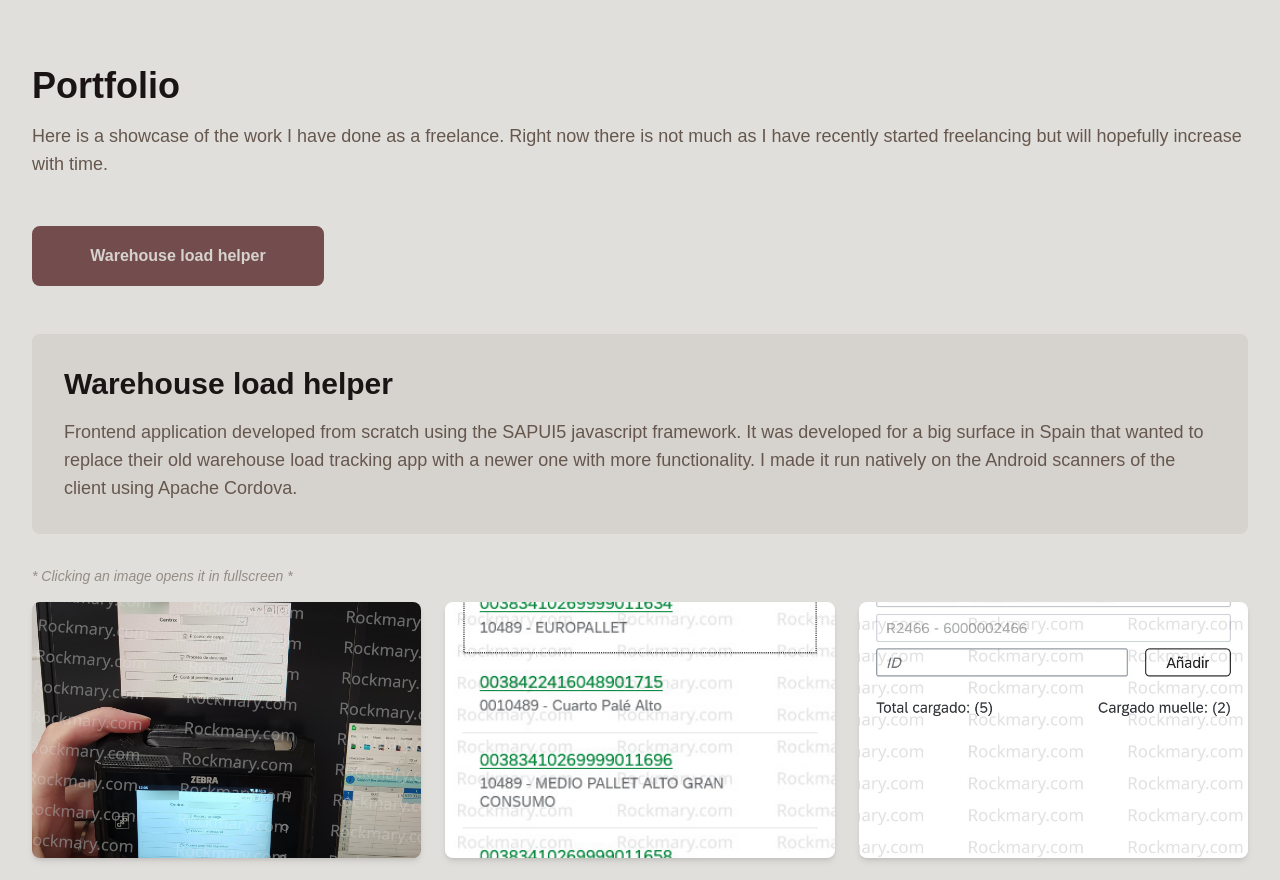
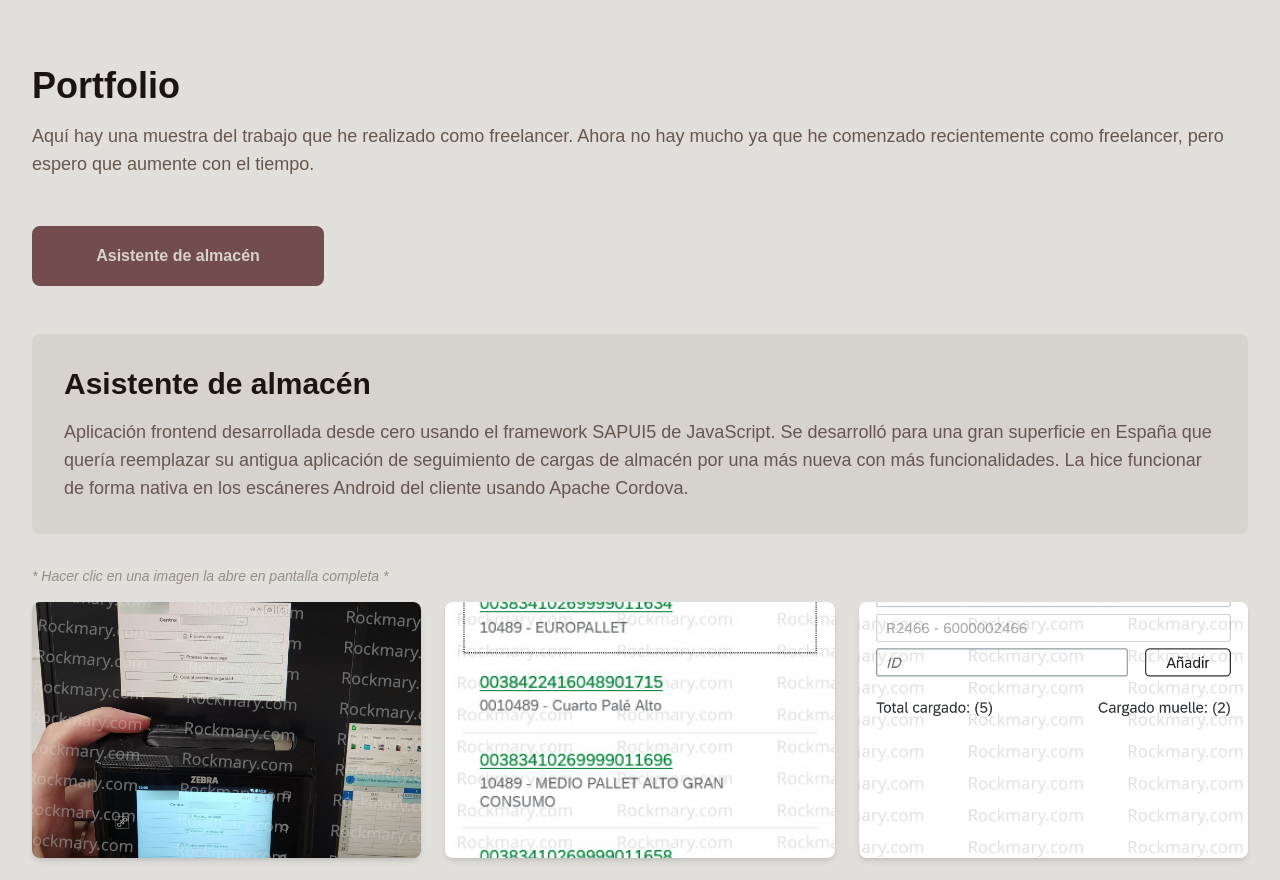
Before and after one commit to pablopenna/rockmary, a Next.js app: page /es in a window 1280 px wide. Shown: the part 1720-2600 px from the top of the page. Built offline with nearby package versions, Linux system fonts and the light colour scheme; grey boxes are pictures that could not be loaded.

Commit message:
i18n: translate Portfolio section

```diff
--- a/src/app/components/Portfolio.tsx
+++ b/src/app/components/Portfolio.tsx
@@ -3,6 +3,7 @@
 import { useState, useEffect } from 'react';
 import Image from 'next/image';
 import { withBasePath } from '@/lib/basePath';
+import { getTranslation, Locale } from '../i18n';
 
 interface Project {
   id: number;
@@ -11,16 +12,22 @@
   images: string[];
 }
 
-const projects: Project[] = [
-  {
-    id: 1,
-    name: "Warehouse load helper",
-    description: "Frontend application developed from scratch using the SAPUI5 javascript framework. It was developed for a big surface in Spain that wanted to replace their old warehouse load tracking app with a newer one with more functionality. I made it run natively on the Android scanners of the client using Apache Cordova.",
-    images: ["/portfolio/rf/portfolio_A_1.jpg", "/portfolio/rf/portfolio_A_2.jpg", "/portfolio/rf/portfolio_A_3.jpg", "/portfolio/rf/portfolio_A_4.jpg"]
-  },
-];
+interface PortfolioProps {
+  locale: Locale
+}
 
-export default function Portfolio() {
+export default function Portfolio({ locale }: PortfolioProps) {
+  const t = getTranslation.bind(null, locale);
+
+  const projects: Project[] = [
+    {
+      id: 1,
+      name: t('PORTFOLIO_PROJECT_1_NAME'),
+      description: t('PORTFOLIO_PROJECT_1_DESC'),
+      images: ['/portfolio/rf/portfolio_A_1.jpg', '/portfolio/rf/portfolio_A_2.jpg', '/portfolio/rf/portfolio_A_3.jpg', '/portfolio/rf/portfolio_A_4.jpg']
+    }
+  ];
+
   const [selectedProject, setSelectedProject] = useState<Project>(projects[0]);
   const [fullscreenImage, setFullscreenImage] = useState<string | null>(null);
 
@@ -40,8 +47,8 @@
   return (
     <section id="portfolio" className="py-16 bg-base-two">
       <div className="max-w-7xl mx-auto px-4 sm:px-6 lg:px-8">
-        <h2 className="text-4xl font-bold text-contrast mb-4">Portfolio</h2>
-        <p className="text-lg text-contrast-two mb-12">Here is a showcase of the work I have done as a freelance. Right now there is not much as I have recently started freelancing but will hopefully increase with time.</p>
+        <h2 className="text-4xl font-bold text-contrast mb-4">{t('PORTFOLIO_TITLE')}</h2>
+        <p className="text-lg text-contrast-two mb-12">{t('PORTFOLIO_PARAGRAPH')}</p>
 
         <div className="grid md:grid-cols-4 gap-4 mb-12">
           {projects.map((project) => (
@@ -63,7 +70,7 @@
           <h3 className="text-3xl font-bold text-contrast mb-4">{selectedProject.name}</h3>
           <p className="text-lg text-contrast-two">{selectedProject.description}</p>
         </div>
-        <p className="text-sm text-contrast-three mb-4 italic">* Clicking an image opens it in fullscreen *</p>
+        <p className="text-sm text-contrast-three mb-4 italic">{t('PORTFOLIO_IMAGE_NOTE')}</p>
         <div className="grid md:grid-cols-3 gap-6">
           {selectedProject.images.map((image, index) => (
             <div key={index} className="rounded-lg overflow-hidden shadow-md hover:shadow-lg transition cursor-pointer" onClick={() => setFullscreenImage(image)}>
--- a/src/app/i18n/translations/en.json
+++ b/src/app/i18n/translations/en.json
@@ -26,4 +26,10 @@
     "TECHNOLOGIES_FRONTEND_P2": "I am also adaptable and confident working with other frameworks such as Vue.js, Angular, and more, ensuring I can meet the unique needs of any project.",
     "TECHNOLOGIES_INFRA_TITLE": "Infrastructure",
     "TECHNOLOGIES_INFRA_P1": "I have hands-on experience with AWS and AWS CDK, enabling me to build scalable and efficient cloud solutions."
+    ,
+    "PORTFOLIO_TITLE": "Portfolio",
+    "PORTFOLIO_PARAGRAPH": "Here is a showcase of the work I have done as a freelance. Right now there is not much as I have recently started freelancing but will hopefully increase with time.",
+    "PORTFOLIO_IMAGE_NOTE": "* Clicking an image opens it in fullscreen *",
+    "PORTFOLIO_PROJECT_1_NAME": "Warehouse load helper",
+    "PORTFOLIO_PROJECT_1_DESC": "Frontend application developed from scratch using the SAPUI5 javascript framework. It was developed for a big surface in Spain that wanted to replace their old warehouse load tracking app with a newer one with more functionality. I made it run natively on the Android scanners of the client using Apache Cordova."
 }
--- a/src/app/i18n/translations/es.json
+++ b/src/app/i18n/translations/es.json
@@ -26,4 +26,10 @@
     "TECHNOLOGIES_FRONTEND_P2": "También soy adaptable y me siento cómodo trabajando con otros frameworks como Vue.js, Angular y demás; garantizando que puedo satisfacer las necesidades únicas de cualquier proyecto.",
     "TECHNOLOGIES_INFRA_TITLE": "Infraestructura",
     "TECHNOLOGIES_INFRA_P1": "Tengo experiencia práctica con AWS y AWS CDK, lo que me permite construir soluciones en la nube escalables y eficientes."
+    ,
+    "PORTFOLIO_TITLE": "Portfolio",
+    "PORTFOLIO_PARAGRAPH": "Aquí hay una muestra del trabajo que he realizado como freelancer. Ahora no hay mucho ya que he comenzado recientemente como freelancer, pero espero que aumente con el tiempo.",
+    "PORTFOLIO_IMAGE_NOTE": "* Hacer clic en una imagen la abre en pantalla completa *",
+    "PORTFOLIO_PROJECT_1_NAME": "Asistente de almacén",
+    "PORTFOLIO_PROJECT_1_DESC": "Aplicación frontend desarrollada desde cero usando el framework SAPUI5 de JavaScript. Se desarrolló para una gran superficie en España que quería reemplazar su antigua aplicación de seguimiento de cargas de almacén por una más nueva con más funcionalidades. La hice funcionar de forma nativa en los escáneres Android del cliente usando Apache Cordova."
 }
--- a/src/app/page.tsx
+++ b/src/app/page.tsx
@@ -22,7 +22,7 @@
         <WhoWeAre locale={locale}/>
         <HowICanHelp locale={locale}/>
         <Technologies locale={locale}/>
-        <Portfolio />
+        <Portfolio locale={locale}/>
         <Pricing />
         <Contact />
         <Footer />
```
